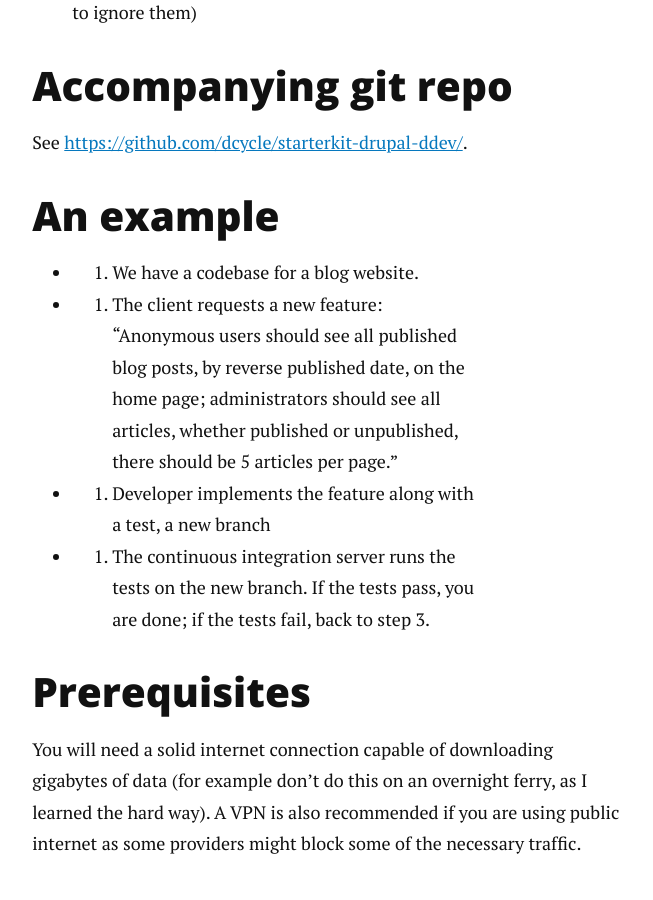
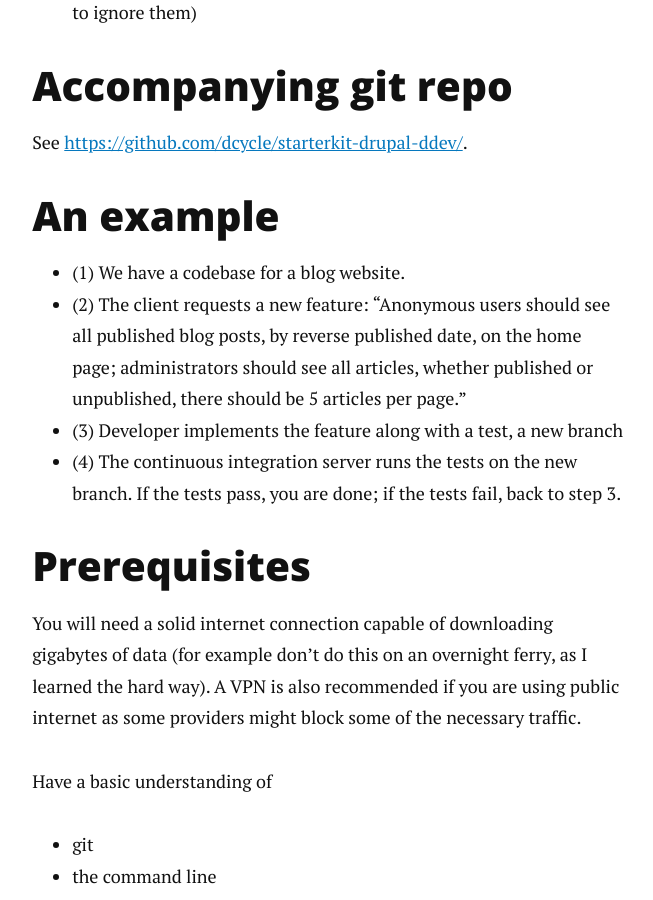
Before and after one commit to alberto56/dcycleblog, a Jekyll site: the page built from docs/_posts/2026-04-23-ddev-drupal-playwright.md, in a window 1280 px wide and 900 px high, scrolled down 1007 px. Shown: the whole window, without its empty margins (310-963 px from the left). Built offline with Jekyll 4.4.1, drawn with Linux system fonts in a browser that asks for light colours; comment, search, counter and statistics services are not loaded; some of the changed text lies outside the part shown.

Commit message:
2026-04-23-10:51:26

```diff
--- a/docs/_posts/2026-04-23-ddev-drupal-playwright.md
+++ b/docs/_posts/2026-04-23-ddev-drupal-playwright.md
@@ -35,10 +35,10 @@ See <https://github.com/dcycle/starterkit-drupal-ddev/>.
 An example
 -----
 
-* 1. We have a codebase for a blog website.
-* 2. The client requests a new feature: "Anonymous users should see all published blog posts, by reverse published date, on the home page; administrators should see all articles, whether published or unpublished, there should be 5 articles per page."
-* 3. Developer implements the feature along with a test, a new branch
-* 4. The continuous integration server runs the tests on the new branch. If the tests pass, you are done; if the tests fail, back to step 3.
+* (1) We have a codebase for a blog website.
+* (2) The client requests a new feature: "Anonymous users should see all published blog posts, by reverse published date, on the home page; administrators should see all articles, whether published or unpublished, there should be 5 articles per page."
+* (3) Developer implements the feature along with a test, a new branch
+* (4) The continuous integration server runs the tests on the new branch. If the tests pass, you are done; if the tests fail, back to step 3.
 
 Prerequisites
 -----
@@ -173,7 +173,7 @@ Our first test
 
 Our first test should be as simple as possible, and should serve the purpose of making sure the site is deployed and that the testing system works.
 
-In our case, we'll *make sure the words "Log in" appear on the home page of our site.
+In our case, we'll make sure the words "Log in" appear on the home page of our site.
 
 ### Step 1: install Lullabot ddev-playwright
 
```
Also changed, not shown: other parts of docs/_posts/2026-04-23-ddev-drupal-playwright.md (+2 -2 lines).
